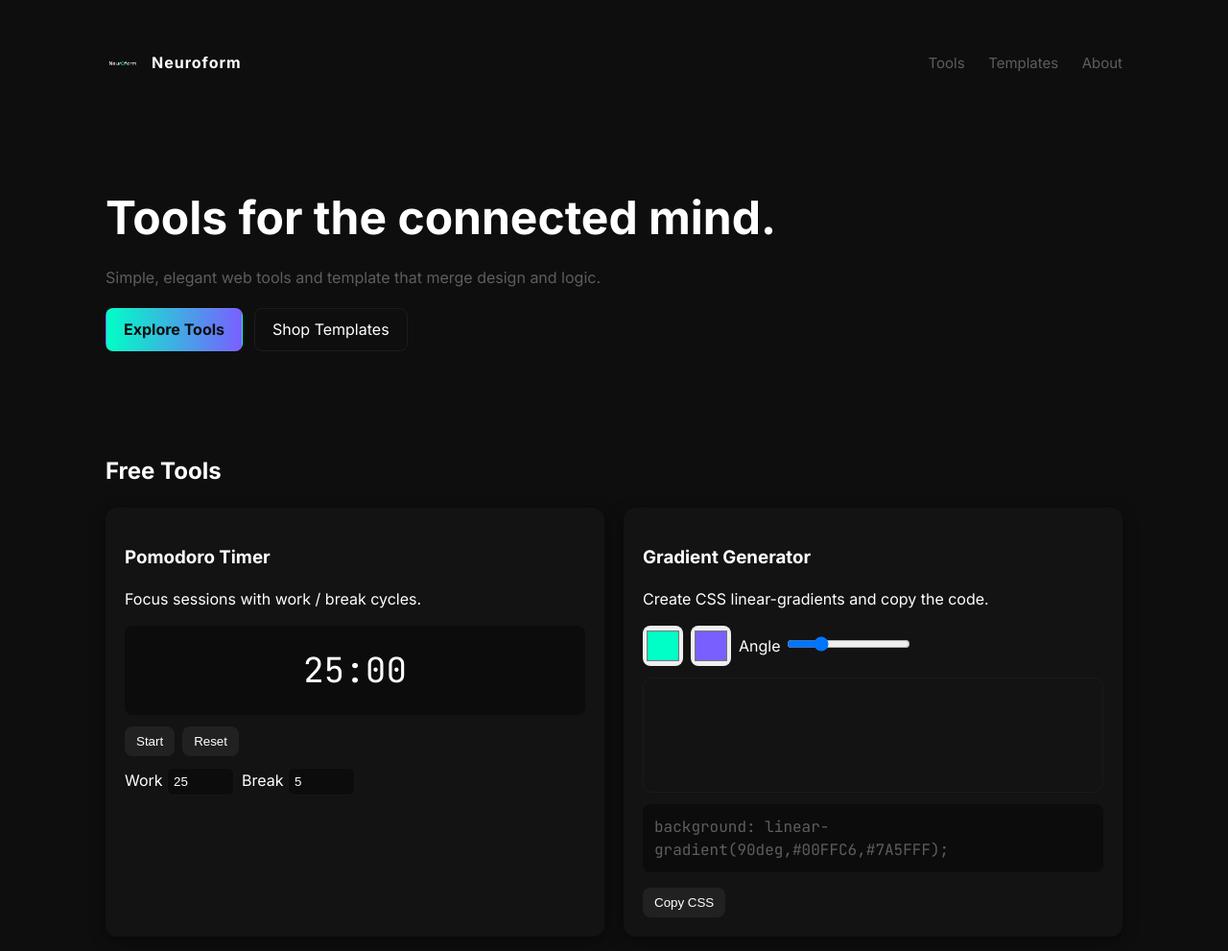
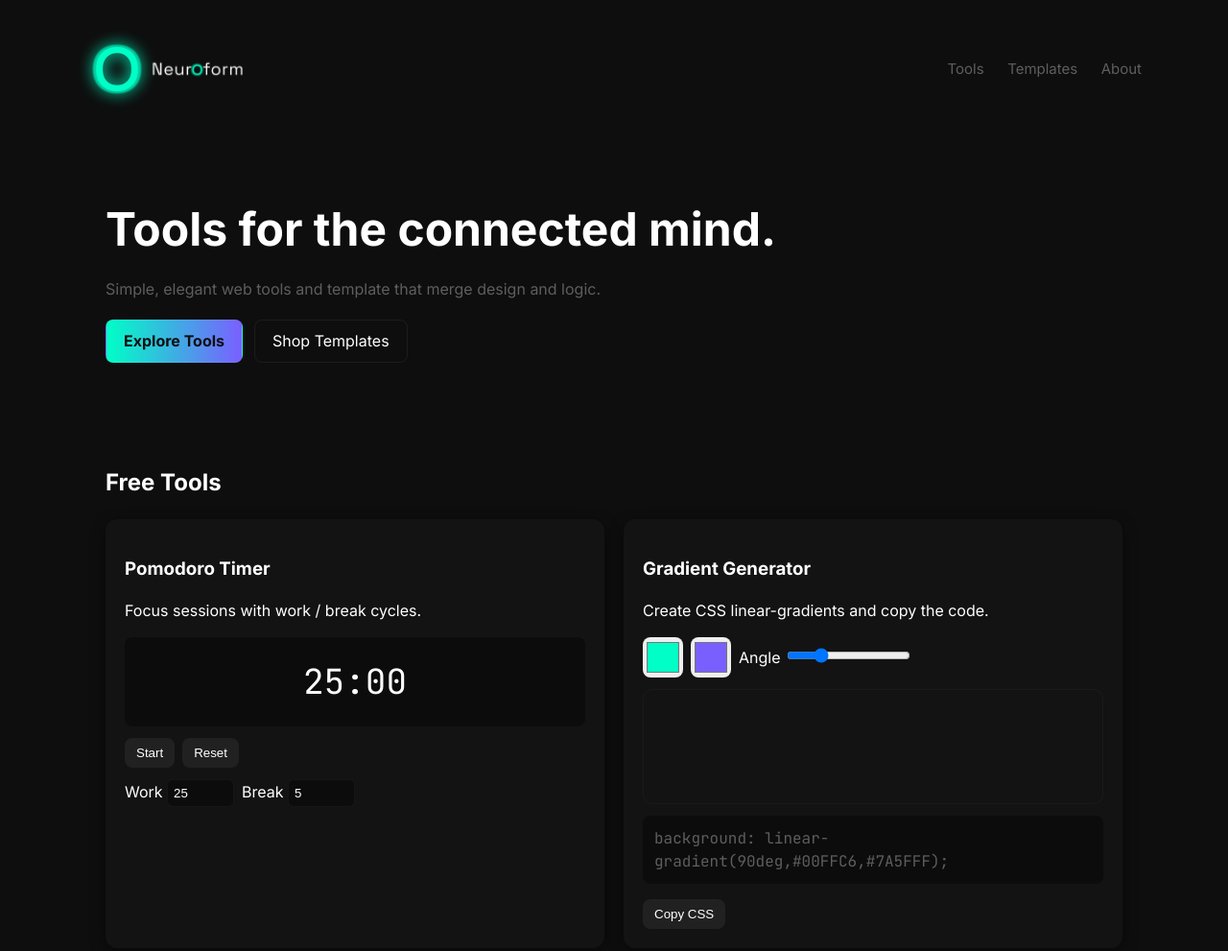
Before and after one commit to DavidGessi/neuroform-website, a plain HTML site: page index.html in a window 1280 px wide. Shown: the top 991 px of the page at 96% size. Drawn offline with Linux system fonts and the light colour scheme; a script that the page names is missing.

Commit message:
Made logo larger and added glow

```diff
--- a/css/style.css
+++ b/css/style.css
@@ -23,8 +23,17 @@ body{
 
 .container{max-width:var(--container);margin:0 auto;padding:48px 20px}
 .header-inner{display:flex;align-items:center;justify-content:space-between}
+.header-inner {
+  align-items: center;
+  padding: 12px 0;
+}
+
 .brand{display:flex;align-items:center;gap:12px;text-decoration:none;color:inherit}
-.logo{height:36px;width:auto}
+.logo {
+  height: 64px;   /* vorher 36px */
+  width: auto;
+  filter: drop-shadow(0 0 8px #00FFC6); /* optionaler Glow */
+}
 .brand-text{font-weight:700;letter-spacing:1px}
 .nav a{color:var(--muted);text-decoration:none;margin-left:20px;font-size:15px}
 .hero{padding:60px 20px;text-align:left}
@@ -53,3 +62,24 @@ body{
 
 .about{margin-top:40px;padding-bottom:80px}
 .site-footer{padding:24px 0;background:transparent;color:var(--muted);text-align:center;border-top:1px solid rgba(255,255,255,0.02)}
+.site-footer a {
+  color: var(--accent);
+  text-decoration: none;
+}
+.site-footer a:hover {
+  text-decoration: underline;
+}
+
+.logo {
+  filter: drop-shadow(0 0 8px #00FFC6);
+}
+.btn.primary:hover {
+  transform: translateY(-2px);
+  box-shadow: 0 0 10px #00FFC6;
+  transition: all 0.2s ease;
+}
+.hero-logo {
+  height: 120px;
+  width: auto;
+  margin-left: -10px;
+}
--- a/index.html
+++ b/index.html
@@ -14,8 +14,8 @@
   <header class="site-header">
     <div class="container header-inner">
       <a class="brand" href="#">
-        <img src="assets/Neuroform_Logo_Dark.png" alt="Neuroform" class="logo" />
-        <span class="brand-text">Neuroform</span>
+        <img src="assets/Neuroform_Icon.png" alt="Neuroform" class="logo" />
+        <span class="hero-logo"><img src="assets/Neuroform_Logo_Dark.png" alt="Neuroform" class="hero-logo" /></span>
       </a>
       <nav class="nav">
         <a href="#tools">Tools</a>
@@ -26,6 +26,7 @@
   </header>
   <main>
     <section class="hero container">
+
         <h1>Tools for the connected mind.</h1>
         <p class="lead">Simple, elegant web tools and template that merge design and logic.</p>
         <div class="cta-row">
```
